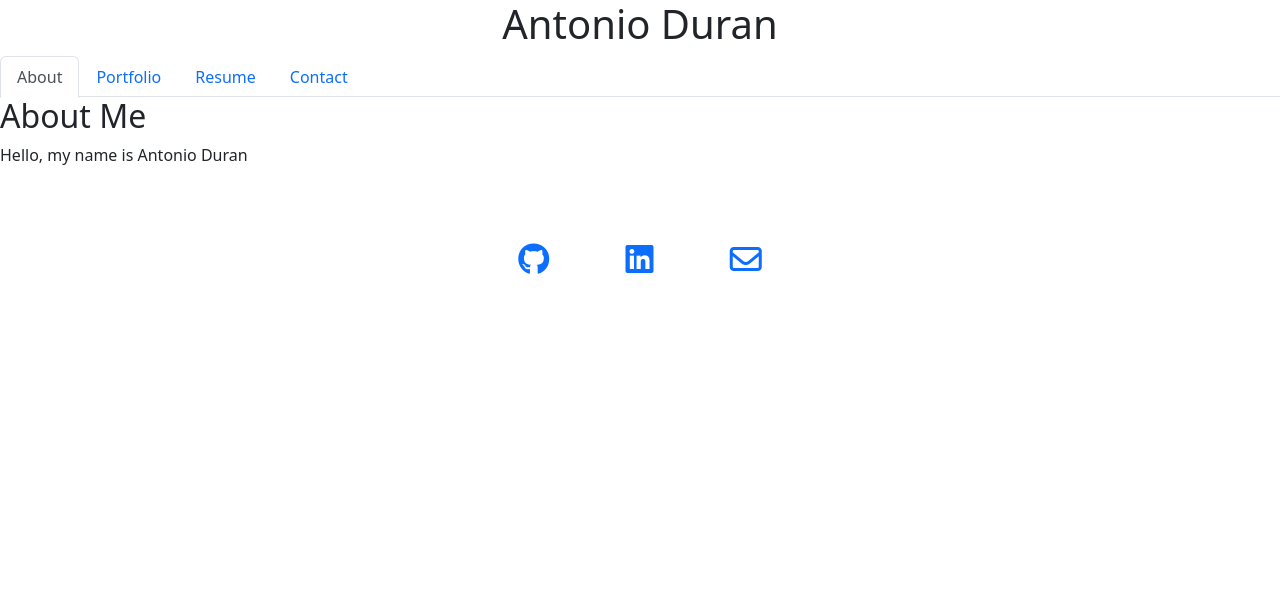
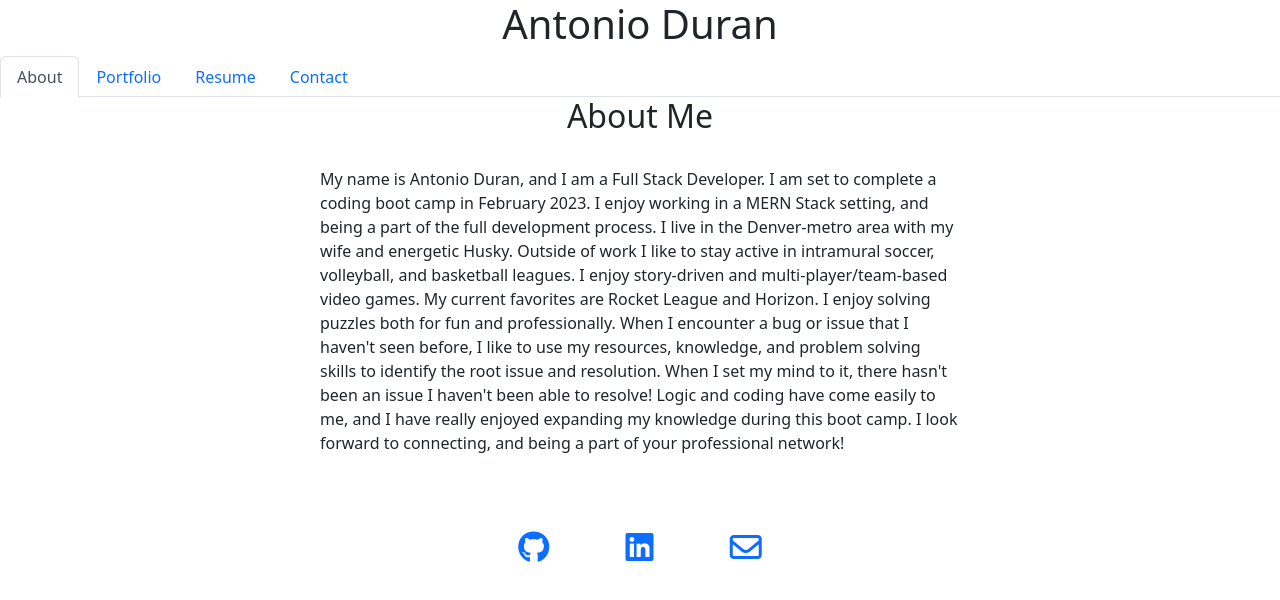
Before and after one commit to antonio11duran/Duran-Antonio-Portfolio, a React (Create React App) app: page / in a window 1280 px wide. Shown: the top 600 px of the page. Built offline with nearby package versions, Linux system fonts and the light colour scheme; the HTML template or start-up script is replaced by a standard one.

Commit message:
added content to about me

```diff
--- a/src/components/pages/About.js
+++ b/src/components/pages/About.js
@@ -2,9 +2,26 @@ import React from 'react';
 
 export default function About() {
   return (
-    <div>
-      <h2>About Me</h2>
-      <p>Hello, my name is Antonio Duran</p>
+    <div class="card border-0 w-50 mx-auto">
+      <h2 class="text-center">About Me</h2>
+      <br></br>
+      <p>
+        My name is Antonio Duran, and I am a Full Stack Developer. I am set to
+        complete a coding boot camp in February 2023. I enjoy working in a MERN
+        Stack setting, and being a part of the full development process. I live
+        in the Denver-metro area with my wife and energetic Husky. Outside of
+        work I like to stay active in intramural soccer, volleyball, and
+        basketball leagues. I enjoy story-driven and multi-player/team-based
+        video games. My current favorites are Rocket League and Horizon. I enjoy
+        solving puzzles both for fun and professionally. When I encounter a bug
+        or issue that I haven't seen before, I like to use my resources,
+        knowledge, and problem solving skills to identify the root issue and
+        resolution. When I set my mind to it, there hasn't been an issue I
+        haven't been able to resolve! Logic and coding have come easily to me,
+        and I have really enjoyed expanding my knowledge during this boot camp.
+        I look forward to connecting, and being a part of your professional
+        network!
+      </p>
     </div>
   );
 }
```
